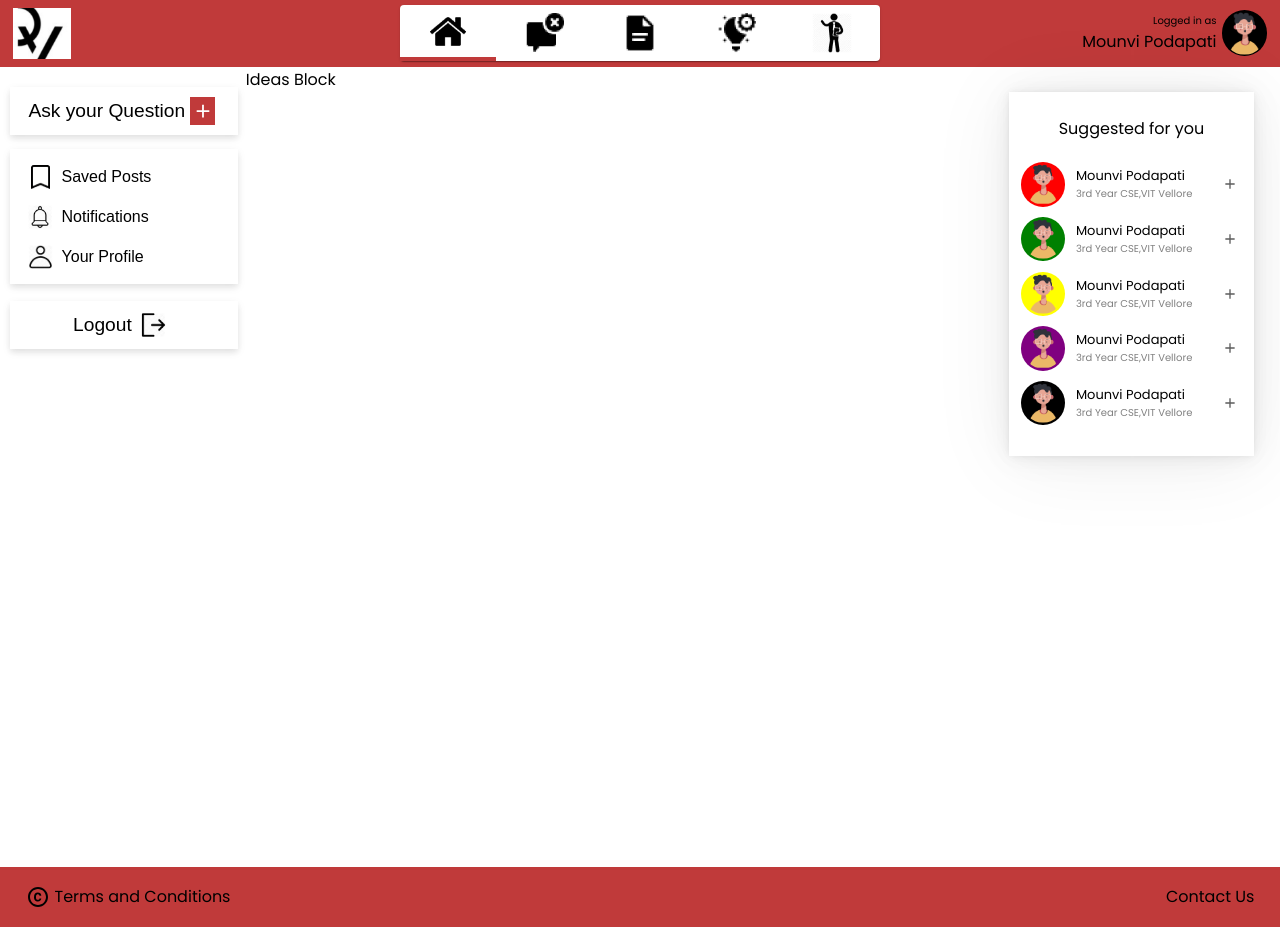
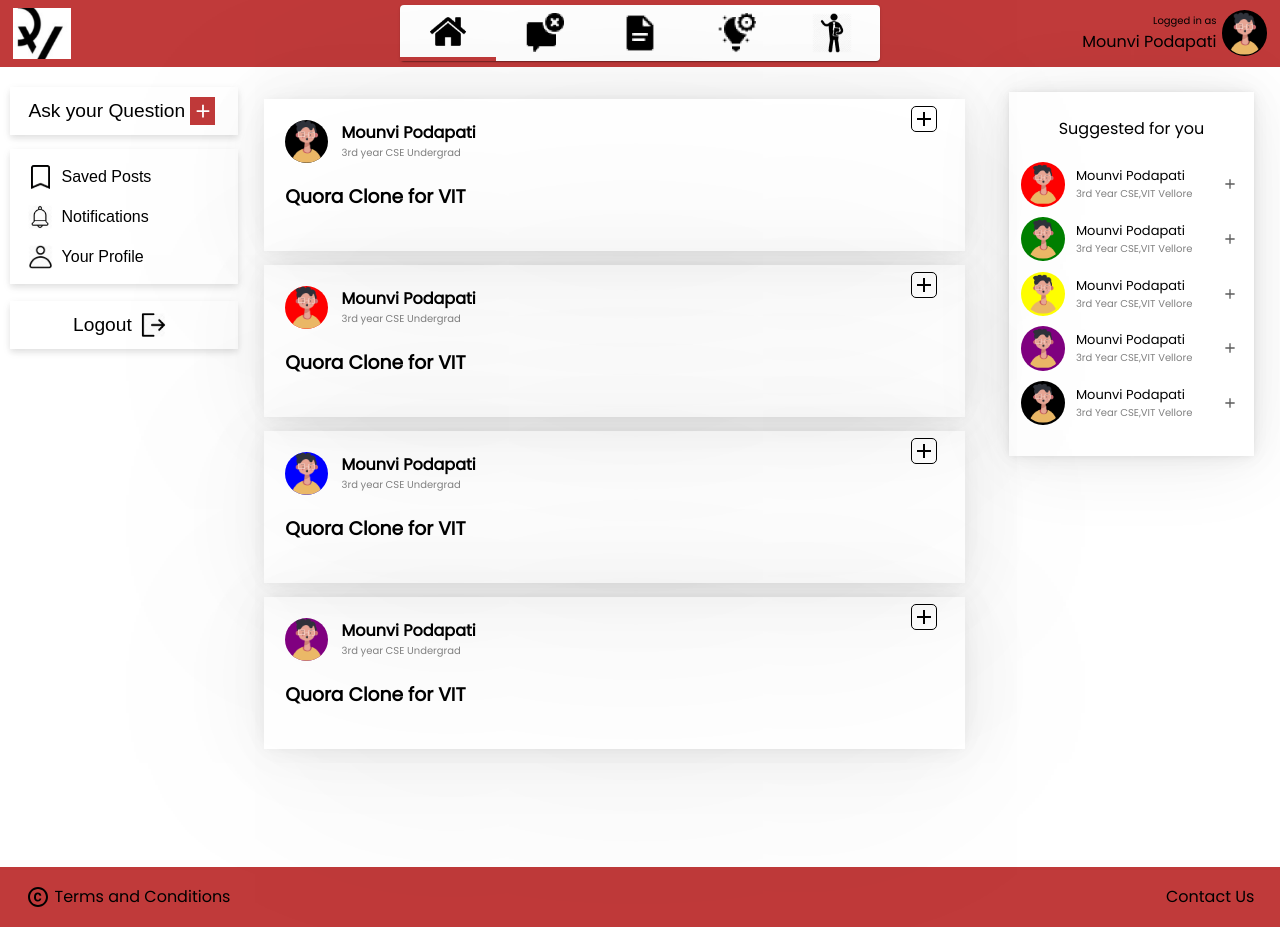
Before and after one commit to mounvip1525/QuoVit, a React (Create React App) app in the folder frontend/: page /IdeasBlock in a window 1280 px wide. Built offline with nearby package versions, Linux system fonts and the light colour scheme.

Commit message:
add:ideas page

```diff
--- a/frontend/src/App.js
+++ b/frontend/src/App.js
@@ -11,6 +11,7 @@ import Profile from "./Screens/Profile/Profile";
 import "./App.css";
 import SavedPosts from "./Screens/Landing/SavedPosts";
 import Notifications from "./Screens/Landing/Notifications";
+import EachCourse from "./Screens/QuestionBank/EachCourse";
 
 function App() {
   return (
@@ -24,6 +25,7 @@ function App() {
       <Route exact path="/Confessions" component={Confessions} />
       <Route exact path="/IdeasBlock" component={IdeasBlock} />
       <Route exact path="/QuestionBank" component={QuestionBank} />
+      <Route exact path="/EachCourse" component={EachCourse} />
 
       <Route exact path="/Login" component={Login} />
       <Route exact path="/Signup" component={Signup} />
--- a/frontend/src/Components/Cards/IdeaCard.jsx
+++ b/frontend/src/Components/Cards/IdeaCard.jsx
@@ -1,10 +1,33 @@
-import React from 'react'
-import './css/IdeaCard.css'
+import { Add, Remove } from "@material-ui/icons";
+import React , {useState} from "react";
+import User from "../User/User.jsx";
+import "./css/IdeaCard.css";
 
-export default function ideaCard() {
-    return (
+export default function IdeaCard(props) {
+  const { title, description, link, email, user } = props.idea;
+  const [show,setShow] = useState(false);
+  return (
+    <div className="ideaCard">
+        <div onClick={()=>setShow(!show)}>
+            {!show ? <Add className="idea-expand"/> : <Remove className="idea-expand" />}
+        </div>
+      <User user={user} />
+      <h3>{title}</h3>
+      {show &&
+      <div>
+          <p>{description}</p>
+      {link && (
         <div>
-
+          <p className="i-muted">Link:</p>
+          <p>{link}</p>
         </div>
-    )
+      )}
+      {email && (
+        <div>
+          <p className="i-muted">Email:</p>
+          <p>{email}</p>
+        </div>
+      )}</div>}
+    </div>
+  );
 }
--- a/frontend/src/Components/Cards/css/IdeaCard.css
+++ b/frontend/src/Components/Cards/css/IdeaCard.css
@@ -0,0 +1,20 @@
+.ideaCard {
+    position:relative;
+}
+.idea-expand {
+    position:absolute;
+    top:5%;
+    right:4%;
+    border:0.5px solid black;
+    border-radius: 5px;
+    cursor:pointer;
+}
+.ideaCard > div >div>p {
+    margin:0;
+}
+.ideaCard >div> div > p:first-child{
+    color:grey;
+}
+.ideaCard > div>div > p:last-child{
+    margin-bottom:2%;
+}
--- /dev/null
+++ b/frontend/src/Components/User/User.css
@@ -0,0 +1,17 @@
+.user-card{
+    display:flex;
+    align-items: center;
+}
+.user-card img{
+    border-radius:50%;
+    height:2.7rem;
+    width:2.7rem;
+    object-fit: contain;
+}
+.user-card div{
+    margin-left:2%;
+}
+.user-card h4,.user-card p{
+    margin:0;
+    padding:0;
+}
--- /dev/null
+++ b/frontend/src/Components/User/User.jsx
@@ -0,0 +1,15 @@
+import React from 'react'
+import './User.css'
+
+export default function User(props) {
+    const {name,designation,avatar,background} = props.user;
+    return (
+        <div className="user-card">
+            <img src={avatar} alt={name} style={{background:background}}/>
+            <div>
+                <h4>{name}</h4>
+                <p style={{fontSize:"x-small",color:"grey"}}>{designation}</p>
+            </div>
+        </div>
+    )
+}
--- a/frontend/src/Screens/IdeasBlock/IdeasBlock.js
+++ b/frontend/src/Screens/IdeasBlock/IdeasBlock.js
@@ -1,14 +1,71 @@
-import React from 'react'
-import MainLayout from '../../Components/Structure/Main'
-import './css/IdeasBlock.css'
+import React from "react";
+import MainLayout from "../../Components/Structure/Main";
+import IdeaCard from "../../Components/Cards/IdeaCard";
+import avatar from './img/Avatar8.png'
+import "./css/IdeasBlock.css";
+
 
 export default function IdeasBlock() {
-    return (
-        <div>
-            <MainLayout>
-              Ideas Block
-            </MainLayout>
-
-        </div>
-    )
-}
+    const ideas = [
+        {
+            id:1,
+            title:"Quora Clone for VIT",
+            description:"Laborum anim officia ad consectetur aute culpa in ut pariatur cupidatat sint eiusmod. Magna est quis excepteur eu pariatur in ullamco ad aliqua pariatur. Deserunt Lorem tempor incididunt consectetur velit eu irure aliqua sit. Consequat exercitation nulla ipsum labore cupidatat aliquip ullamco anim tempor ad consectetur veniam eiusmod.",
+            link:"",
+            email:"",
+            user:{
+                name:"Mounvi Podapati",
+                designation:"3rd year CSE Undergrad",
+                avatar:avatar,
+                background:"black"
+            }
+        },
+        {
+            id:1,
+            title:"Quora Clone for VIT",
+            description:"eiusmod. Magna est quis excepteur eu pariatur in ullamco ad aliqua pariatur. Deserunt Lorem tempor incididunt consectetur velit eu irure aliqua sit. Consequat exercitation nulla ipsum labore cupidatat aliquip ullamco anim tempor ad consectetur veniam eiusmod.",
+            link:"www.google.com",
+            email:"mounvip1525@gmail.com",
+            user:{
+                name:"Mounvi Podapati",
+                designation:"3rd year CSE Undergrad",
+                avatar:avatar,
+                background:"red"
+            }
+        },
+        {
+            id:1,
+            title:"Quora Clone for VIT",
+            description:"Laborum anim officia ad consectetur aute culpa in ut pariatur cupidatat sint eiusmod. Magna est quis excepteur eu pariatur in ullamco ad aliqua pariatur. Deserunt Lorem tempor incididunt consectetur velit eu irure aliqua sit. Consequat exercitation nulla ipsum labore cupidatat aliquip ullamco anim tempor ad consectetur veniam eiusmod.",
+            link:"www.facebook.com",
+            email:"mounvip1525@gmail.com",
+            user:{
+                name:"Mounvi Podapati",
+                designation:"3rd year CSE Undergrad",
+                avatar:avatar,
+                background:"blue"
+            }
+        },
+        {
+            id:1,
+            title:"Quora Clone for VIT",
+            description:"Laborum anim officia ad consectetur aute culpa in ut pariatur cupidatat sint eiusmod. Magna est quis excepteur eu pariatur in ullamco ad aliqua pariatur. Deserunt Lorem tempor incididunt consectetur velit eu irure aliqua sit. Consequat exercitation nulla ipsum labore cupidatat aliquip ullamco anim tempor ad consectetur veniam eiusmod.",
+            link:"",
+            email:"",
+            user:{
+                name:"Mounvi Podapati",
+                designation:"3rd year CSE Undergrad",
+                avatar:avatar,
+                background:"purple"
+            }
+        }
+    ]
+  return (
+  <MainLayout>
+      <div className="ideas-main">
+      {ideas.map(idea=>(
+          <IdeaCard idea={idea} />
+      ))}
+      </div>
+</MainLayout>
+  )}
--- a/frontend/src/Screens/IdeasBlock/css/IdeasBlock.css
+++ b/frontend/src/Screens/IdeasBlock/css/IdeasBlock.css
@@ -0,0 +1,10 @@
+.ideas-main{
+    width:95%;
+    margin:2rem auto;
+}
+.ideas-main > div{
+    box-shadow: 0px 14px 244px rgba(0, 0, 0, 0.07), 0px 5.11023px 89.064px rgba(0, 0, 0, 0.0482987), 0px 2.48092px 43.2389px rgba(0, 0, 0, 0.0389404), 0px 1.21619px 21.1965px rgba(0, 0, 0, 0.0310596), 0px 0.480885px 8.38114px rgba(0, 0, 0, 0.0217013);
+    /* width:80%; */
+    margin:2% auto;
+    padding:3%;
+}
--- a/frontend/src/Screens/QuestionBank/EachCourse.js
+++ b/frontend/src/Screens/QuestionBank/EachCourse.js
@@ -1,10 +1,11 @@
 import React from 'react'
+import MainLayout from '../../Components/Structure/Main'
 import './css/EachCourse.css'
 
 export default function EachCourse() {
     return (
-        <div>
-
-        </div>
+        <MainLayout>
+            Each Coirse
+        </MainLayout>
     )
 }
--- a/frontend/src/Screens/QuestionBank/QuestionBank.js
+++ b/frontend/src/Screens/QuestionBank/QuestionBank.js
@@ -1,13 +1,15 @@
 import React from 'react'
+import { Link } from 'react-router-dom'
 import MainLayout from '../../Components/Structure/Main'
 import './css/QuestionBank.css'
 
 export default function QuestionBank() {
+    //Adarsh check the folder Ideas Block to understand the mappings if u dont understand message me, I'll explain!
     return (
-        <div>
             <MainLayout>
-                Question Bank
+                <Link to="/EachCourse">
+                    <p>hi</p>
+                </Link>
             </MainLayout>
-        </div>
     )
 }
```
Also changed, not shown: frontend/src/Screens/IdeasBlock/img/Avatar8.png (added).
